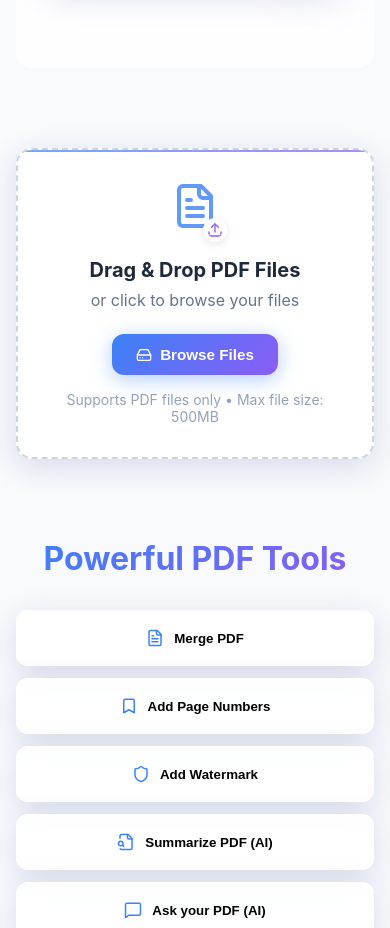
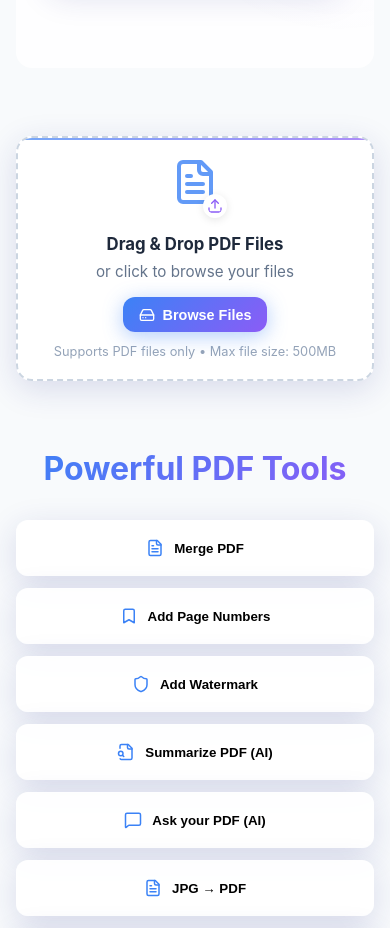
Before and after one commit to Apatel687/PDF-Merger-AI, a React (Vite) app in the folder pdf-merger-app/: page / in a window 390 px wide. Shown: the part 1620-2548 px from the top of the page. Built offline with nearby package versions, Linux system fonts and the light colour scheme.

Commit message:
UI/UX: modernized upload UI – compact cards, improved drag-and-drop highlighting, progress feedback, ARIA roles/labels; polished spacing and button sizing

```diff
--- a/pdf-merger-app/src/components/EnhancedMergeControls.jsx
+++ b/pdf-merger-app/src/components/EnhancedMergeControls.jsx
@@ -174,7 +174,7 @@ export function EnhancedMergeControls({
       const mergedPdfBlob = new Blob([mergedPdfBytes], { type: 'application/pdf' })
       const mergedPdfUrl = URL.createObjectURL(mergedPdfBlob)
 
-      onMergeComplete(mergedPdfUrl)
+      onMergeComplete({ url: mergedPdfUrl, name: (outputName && outputName.trim()) || 'merged-document.pdf' })
     } catch (error) {
       console.error('Error merging PDFs:', error)
       alert('Failed to merge PDFs. Please try again.')
--- a/pdf-merger-app/src/components/FileUpload.css
+++ b/pdf-merger-app/src/components/FileUpload.css
@@ -1,10 +1,10 @@
 .file-upload {
   width: 100%;
-  margin: 2rem 0;
+  margin: 1.25rem 0;
 }
 
 .upload-area {
-  padding: 3rem 2rem;
+  padding: 1.75rem 1.5rem;
   text-align: center;
   border: 2px dashed var(--border-color);
   border-radius: var(--border-radius-lg);
@@ -24,7 +24,7 @@
 .upload-area.drag-active {
   border-color: var(--accent-color);
   background: rgba(59, 130, 246, 0.1);
-  transform: scale(1.02);
+  box-shadow: 0 10px 30px rgba(59,130,246,0.15);
 }
 
 .upload-icon {
@@ -50,7 +50,7 @@
 }
 
 .upload-title {
-  font-size: 1.5rem;
+  font-size: 1.15rem;
   font-weight: 700;
   margin-bottom: 0.5rem;
   color: var(--text-primary);
@@ -58,16 +58,16 @@
 
 .upload-subtitle {
   color: var(--text-secondary);
-  margin-bottom: 1.5rem;
-  font-size: 1rem;
+  margin-bottom: 1rem;
+  font-size: 0.95rem;
 }
 
 .browse-btn {
-  padding: 0.875rem 1.75rem;
-  font-size: 1rem;
+  padding: 0.7rem 1.25rem;
+  font-size: 0.95rem;
   font-weight: 600;
   gap: 0.5rem;
-  margin-bottom: 1rem;
+  margin-bottom: 0.75rem;
   box-shadow: 0 4px 16px rgba(59, 130, 246, 0.3);
 }
 
@@ -78,7 +78,7 @@
 
 .upload-info {
   color: var(--text-tertiary);
-  font-size: 0.875rem;
+  font-size: 0.8rem;
   margin: 0;
 }
 
@@ -92,7 +92,7 @@
   align-items: center;
   justify-content: center;
   gap: 0.75rem;
-  padding: 1rem;
+  padding: 0.75rem 1rem;
   border: 1px dashed var(--border-color);
   border-radius: var(--border-radius-md);
   cursor: pointer;
@@ -148,6 +148,13 @@
   animation: spin 1s linear infinite;
 }
 
+.upload-progress {
+  width: 100%;
+  height: 4px;
+  margin-left: 8px;
+  accent-color: var(--accent-color);
+}
+
 @keyframes spin {
   to {
     transform: rotate(360deg);
@@ -156,24 +163,10 @@
 
 /* Responsive adjustments */
 @media (max-width: 768px) {
-  .upload-area {
-    padding: 2rem 1.5rem;
-  }
-
-  .upload-title {
-    font-size: 1.25rem;
-  }
-
-  .browse-btn {
-    padding: 0.75rem 1.5rem;
-    font-size: 0.95rem;
-  }
-
-  .compact-upload-area {
-    padding: 0.75rem;
-    font-size: 0.9rem;
-  }
-
+  .upload-area { padding: 1.25rem 1rem; }
+  .upload-title { font-size: 1.05rem; }
+  .browse-btn { padding: 0.6rem 1rem; font-size: 0.9rem; }
+  .compact-upload-area { padding: 0.6rem 0.875rem; font-size: 0.9rem; }
   .upload-status {
     margin-top: 0.75rem;
     padding: 0.5rem 0.75rem;
--- a/pdf-merger-app/src/components/FileUpload.jsx
+++ b/pdf-merger-app/src/components/FileUpload.jsx
@@ -96,15 +96,16 @@ export function FileUpload({ onFilesAdded, isCompact = false }) {
 
     if (uploadStatus === 'validating') {
       return (
-        <div className="upload-status validating">
+        <div className="upload-status validating" role="status" aria-live="polite" aria-busy="true">
           <div className="spinner"></div>
           <span>Validating files...</span>
+          <progress className="upload-progress" aria-hidden="true"></progress>
         </div>
       )
     }
 
     return (
-      <div className={`upload-status ${uploadStatus.type}`}>
+      <div className={`upload-status ${uploadStatus.type}`} role="status" aria-live="polite">
         {uploadStatus.type === 'error' ? (
           <AlertCircle size={16} />
         ) : (
@@ -118,8 +119,8 @@ export function FileUpload({ onFilesAdded, isCompact = false }) {
   if (isCompact) {
     return (
       <div className="file-upload compact">
-        <div {...getRootProps()}>
-          <input {...getInputProps()} />
+        <div {...getRootProps({ role: 'button', tabIndex: 0, 'aria-label': 'Add PDF files' })}>
+          <input {...getInputProps()} aria-label="Choose PDF files" />
           <div className="compact-upload-area futuristic-card">
             <Upload size={20} />
             <span>Add more PDFs</span>
@@ -132,9 +133,9 @@ export function FileUpload({ onFilesAdded, isCompact = false }) {
 
   return (
     <div className="file-upload">
-      <div {...getRootProps()}>
-        <input {...getInputProps()} />
-        <div className={`upload-area futuristic-card ${isDragActive ? 'drag-active' : ''}`}>
+      <div {...getRootProps({ role: 'button', tabIndex: 0, 'aria-label': 'Upload PDFs via drag and drop or click' })}>
+        <input {...getInputProps()} aria-label="Upload PDF files" />
+        <div className={`upload-area futuristic-card ${isDragActive ? 'drag-active' : ''}`} aria-busy={uploadStatus==='validating'}>
           <div className="upload-icon">
             <FileText size={48} />
             <Upload size={24} className="upload-overlay" />
@@ -143,7 +144,7 @@ export function FileUpload({ onFilesAdded, isCompact = false }) {
             {isDragActive ? 'Drop your PDFs here' : 'Drag & Drop PDF Files'}
           </h3>
           <p className="upload-subtitle">or click to browse your files</p>
-          <button className="browse-btn futuristic-btn primary">
+          <button className="browse-btn futuristic-btn primary" type="button" aria-label="Browse files">
             <HardDrive size={16} />
             Browse Files
           </button>
--- a/pdf-merger-app/src/pages/Home.jsx
+++ b/pdf-merger-app/src/pages/Home.jsx
@@ -16,7 +16,7 @@ function Home() {
   const navigate = useNavigate()
   const [pdfFiles, setPdfFiles] = useState([])
   const [isLoading, setIsLoading] = useState(false)
-  const [mergedPdfUrl, setMergedPdfUrl] = useState(null)
+  const [mergedPdf, setMergedPdf] = useState(null)
   const [splitResults, setSplitResults] = useState([])
   const [fileRotations, setFileRotations] = useState({})
   const [deletedPages, setDeletedPages] = useState({})
@@ -373,13 +373,13 @@ function Home() {
                     files={pdfFiles}
                     isLoading={isLoading}
                     setIsLoading={setIsLoading}
-                    onMergeComplete={setMergedPdfUrl}
+                    onMergeComplete={setMergedPdf}
                     onSplitComplete={handleSplitComplete}
                     fileRotations={fileRotations}
                     deletedPages={deletedPages}
                   />
 
-                  {mergedPdfUrl && (
+                  {mergedPdf && (
                     <div className="download-section futuristic-card">
                       <h3>Download Merged PDF</h3>
                       <div className="download-info">
@@ -398,8 +398,8 @@ function Home() {
                           View Page Index
                         </button>
                         <a
-                          href={mergedPdfUrl}
-                          download="merged-document.pdf"
+                          href={mergedPdf.url}
+                          download={mergedPdf.name || 'merged-document.pdf'}
                           className="download-btn futuristic-btn primary"
                         >
                           <Download size={20} />
--- a/pdf-merger-app/src/pages/ImageTools.jsx
+++ b/pdf-merger-app/src/pages/ImageTools.jsx
@@ -14,6 +14,7 @@ function ImageTools() {
   const [imgQuality, setImgQuality] = useState(0.9)
   const [pdfImgFormat, setPdfImgFormat] = useState('image/png')
   const [pdfImgQuality, setPdfImgQuality] = useState(0.92)
+  const [pdfImgScale, setPdfImgScale] = useState(2)
   const hiddenImageInputRef = useRef(null)
   const hiddenPdfInputRef = useRef(null)
 
@@ -103,7 +104,7 @@ function ImageTools() {
       const pages = []
       for (let n = 1; n <= doc.numPages; n++) {
         const page = await doc.getPage(n)
-        const viewport = page.getViewport({ scale: 2 })
+        const viewport = page.getViewport({ scale: pdfImgScale })
         const canvas = document.createElement('canvas')
         const ctx = canvas.getContext('2d')
         canvas.width = viewport.width
@@ -163,6 +164,11 @@ function ImageTools() {
                 <span className="muted">Quality</span>
                 <input type="range" min={0.5} max={1} step={0.05} value={imgQuality} onChange={(e) => setImgQuality(parseFloat(e.target.value))} />
               </div>
+              {images.length > 0 && (
+                <div className="muted" style={{ marginTop: 8 }}>
+                  <strong>Selected:</strong> {images.map(f => `${f.name} (${(f.size/1024/1024).toFixed(1)} MB)`).slice(0,3).join(', ')}{images.length>3?` and ${images.length-3} more`:''}
+                </div>
+              )}
               <div className="features-actions" style={{ marginTop: 12 }}>
                 <button className="action-card futuristic-card" onClick={handleImagesToPdf} disabled={isBusy || images.length === 0}>
                   <div className="action-content"><div className="action-text"><h4>{isBusy ? 'Processing…' : 'Create PDF'}</h4><p>Compress and fit images into a PDF</p></div></div>
@@ -185,6 +191,10 @@ function ImageTools() {
                     <option value="image/webp">WEBP</option>
                   </select>
                 </label>
+                <label style={{ marginLeft: 8 }}>
+                  Scale
+                  <input type="range" min={1} max={3} step={0.25} value={pdfImgScale} onChange={(e) => setPdfImgScale(parseFloat(e.target.value))} />
+                </label>
                 {(pdfImgFormat === 'image/jpeg' || pdfImgFormat === 'image/webp') && (
                   <label style={{ marginLeft: 8 }}>
                     Quality
@@ -200,6 +210,18 @@ function ImageTools() {
                   </div>
                 ))}
               </div>
+              {pdfPages.length > 0 && (
+                <div className="features-actions" style={{ marginTop: 12 }}>
+                  <button className="download-btn futuristic-btn primary" onClick={() => {
+                    pdfPages.forEach(p => {
+                      const a = document.createElement('a')
+                      a.href = p.url
+                      a.download = `page-${p.index}.png`
+                      a.click()
+                    })
+                  }}>Download All</button>
+                </div>
+              )}
             </div>
 
             <div className="futuristic-card" style={{ padding: 16, marginTop: 16 }}>
```
Also changed, not shown: pdf-merger-app/src/pages/OfficeTools.jsx (+9 -3 lines).
